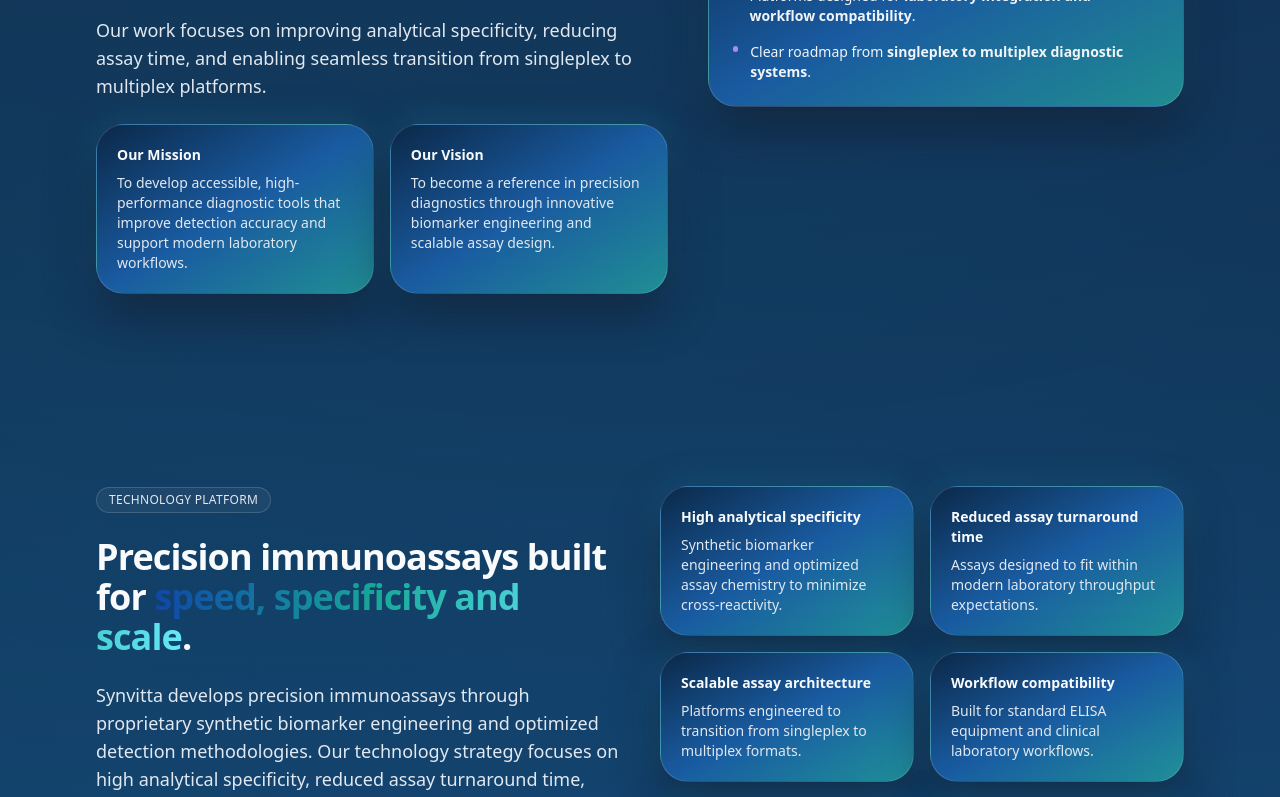
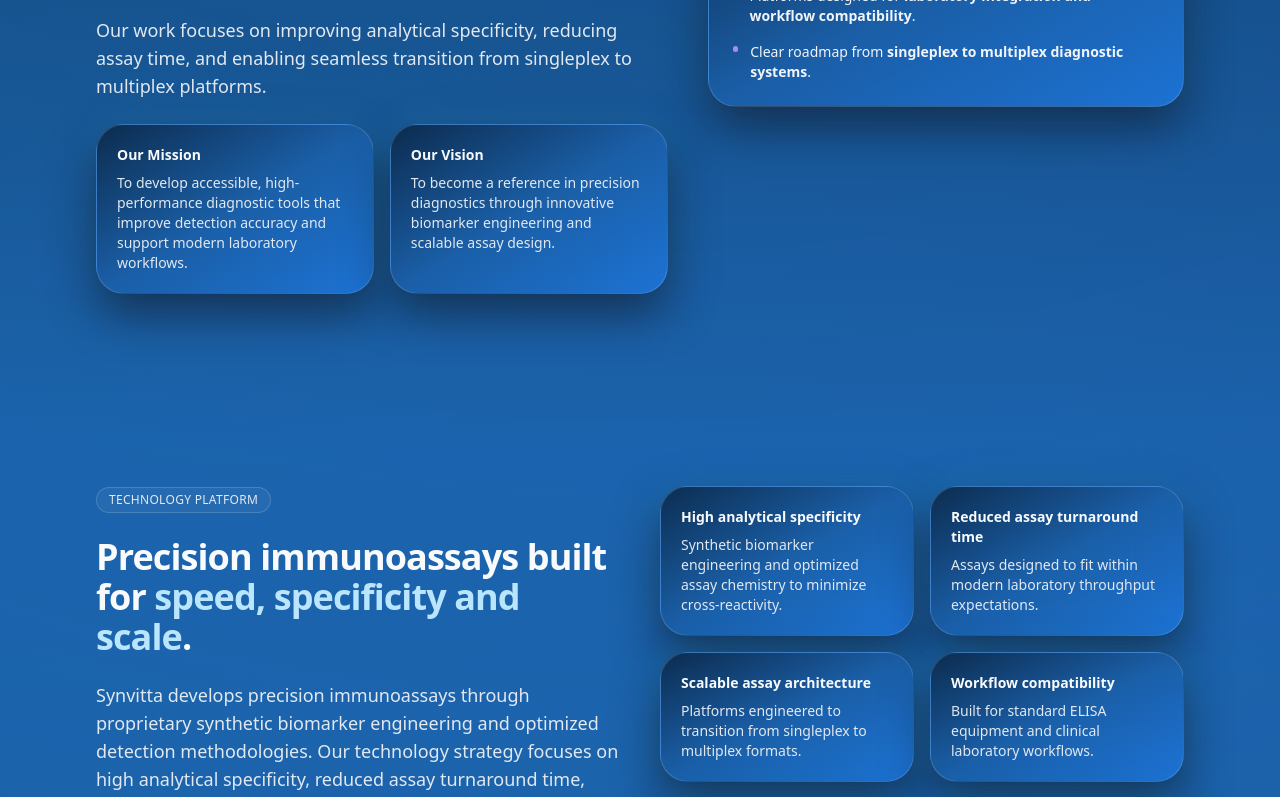
Before and after one commit to CarlosIvanski/synvitta_site, a Next.js app: page / in a window 1280 px wide. Shown: the part 1460-2257 px from the top of the page. Built offline with nearby package versions, Linux system fonts and the light colour scheme.

Commit message:
Unify keyword highlight color and lighten contact inputs/background gradient
Made-with: Cursor

```diff
--- a/app/globals.css
+++ b/app/globals.css
@@ -31,8 +31,8 @@ a {
 }
 
 .glass-surface {
-  /* Cards: azul mais claro com glow suave, em sintonia com o Contact */
-  @apply border border-white/15 backdrop-blur-xl shadow-glass-soft rounded-3xl bg-gradient-to-br from-[#0b2746]/90 via-[#1b5fa8]/90 to-[#2dd4bf]/55;
+  /* Cards: azul claro uniforme (sem verde), com glow suave para manter o look premium */
+  @apply border border-white/15 backdrop-blur-xl shadow-glass-soft rounded-3xl bg-gradient-to-br from-[#0b2746]/90 via-[#1b5fa8]/90 to-[#1d75d9]/90;
 }
 
 .section-max-width {
--- a/components/ContactSection.tsx
+++ b/components/ContactSection.tsx
@@ -79,7 +79,7 @@ export function ContactSection() {
                     id="name"
                     name="name"
                     required
-                    className="h-9 w-full rounded-lg border border-white/15 bg-slate-900/70 px-3 text-sm text-slate-50 outline-none ring-0 transition placeholder:text-slate-500 focus:border-synGreen/60 focus:ring-2 focus:ring-synGreen/40"
+                    className="h-9 w-full rounded-lg border border-white/15 bg-slate-900/40 px-3 text-sm text-slate-50 outline-none ring-0 transition placeholder:text-slate-400 focus:border-synGreen/60 focus:ring-2 focus:ring-synGreen/40"
                     placeholder="Your name"
                   />
                 </div>
@@ -90,7 +90,7 @@ export function ContactSection() {
                   <input
                     id="company"
                     name="company"
-                    className="h-9 w-full rounded-lg border border-white/15 bg-slate-900/70 px-3 text-sm text-slate-50 outline-none ring-0 transition placeholder:text-slate-500 focus:border-synGreen/60 focus:ring-2 focus:ring-synGreen/40"
+                    className="h-9 w-full rounded-lg border border-white/15 bg-slate-900/40 px-3 text-sm text-slate-50 outline-none ring-0 transition placeholder:text-slate-400 focus:border-synGreen/60 focus:ring-2 focus:ring-synGreen/40"
                     placeholder="Organization or laboratory"
                   />
                 </div>
@@ -104,7 +104,7 @@ export function ContactSection() {
                   name="email"
                   type="email"
                   required
-                  className="h-9 w-full rounded-lg border border-white/15 bg-slate-900/70 px-3 text-sm text-slate-50 outline-none ring-0 transition placeholder:text-slate-500 focus:border-synGreen/60 focus:ring-2 focus:ring-synGreen/40"
+                  className="h-9 w-full rounded-lg border border-white/15 bg-slate-900/40 px-3 text-sm text-slate-50 outline-none ring-0 transition placeholder:text-slate-400 focus:border-synGreen/60 focus:ring-2 focus:ring-synGreen/40"
                   placeholder="you@organization.com"
                 />
               </div>
@@ -119,7 +119,7 @@ export function ContactSection() {
                   id="area"
                   name="area"
                   required
-                  className="h-9 w-full rounded-lg border border-white/15 bg-slate-900/70 px-3 text-sm text-slate-50 outline-none ring-0 transition focus:border-synGreen/60 focus:ring-2 focus:ring-synGreen/40"
+                  className="h-9 w-full rounded-lg border border-white/15 bg-slate-900/40 px-3 text-sm text-slate-50 outline-none ring-0 transition focus:border-synGreen/60 focus:ring-2 focus:ring-synGreen/40"
                   defaultValue=""
                 >
                   <option value="" disabled>
@@ -143,7 +143,7 @@ export function ContactSection() {
                   id="message"
                   name="message"
                   rows={4}
-                  className="w-full rounded-lg border border-white/15 bg-slate-900/70 px-3 py-2 text-sm text-slate-50 outline-none ring-0 transition placeholder:text-slate-500 focus:border-synGreen/60 focus:ring-2 focus:ring-synGreen/40"
+                  className="w-full rounded-lg border border-white/15 bg-slate-900/40 px-3 py-2 text-sm text-slate-50 outline-none ring-0 transition placeholder:text-slate-400 focus:border-synGreen/60 focus:ring-2 focus:ring-synGreen/40"
                   placeholder="Short description of your inquiry"
                 />
               </div>
--- a/components/MetricsSection.tsx
+++ b/components/MetricsSection.tsx
@@ -68,7 +68,7 @@ export function MetricsSection() {
                 className="text-3xl font-semibold tracking-tight text-slate-50 sm:text-4xl"
               >
                 Numbers that reflect{" "}
-                <span className="gradient-text">laboratory performance</span>.
+                <span className="text-sky-200">laboratory performance</span>.
               </h2>
               <p className="mt-3 max-w-xl text-sm text-slate-200">
                 Representative performance metrics of Synvitta&apos;s assay
--- a/components/ProductsSection.tsx
+++ b/components/ProductsSection.tsx
@@ -24,7 +24,7 @@ export function ProductsSection() {
             <div className="pill">SynTREP™ · Rapid Syphilis ELISA</div>
             <h2 className="text-3xl font-semibold tracking-tight text-slate-50 sm:text-4xl">
               SynTREP™ – Rapid syphilis ELISA with{" "}
-              <span className="gradient-text">optimized workflow</span>.
+              <span className="text-sky-200">optimized workflow</span>.
             </h2>
             <p className="text-base text-slate-200 sm:text-lg">
               SynTREP™ is a high-performance ELISA assay developed for the
@@ -142,7 +142,7 @@ export function ProductsSection() {
                 <div className="pill mb-3">Pipeline Development</div>
                 <h3 className="text-2xl font-semibold tracking-tight text-slate-50">
                   Emerging diagnostic portfolio with{" "}
-                  <span className="gradient-text">scalable assay platforms</span>.
+                  <span className="text-sky-200">scalable assay platforms</span>.
                 </h3>
                 <p className="mt-3 max-w-2xl text-sm text-slate-200">
                   Synvitta is expanding its diagnostic portfolio through the
--- a/components/TechnologySection.tsx
+++ b/components/TechnologySection.tsx
@@ -42,7 +42,7 @@ export function TechnologySection() {
             <div className="pill">Technology Platform</div>
             <h2 className="text-3xl font-semibold tracking-tight text-slate-50 sm:text-4xl">
               Precision immunoassays built for{" "}
-              <span className="gradient-text">speed, specificity and scale</span>.
+              <span className="text-sky-200">speed, specificity and scale</span>.
             </h2>
             <p className="text-base text-slate-200 sm:text-lg">
               Synvitta develops precision immunoassays through proprietary
--- a/tailwind.config.mjs
+++ b/tailwind.config.mjs
@@ -19,8 +19,8 @@ export default {
           [
             "radial-gradient(circle at top left, rgba(24,169,153,0.18), transparent 55%)",
             "radial-gradient(circle at bottom right, rgba(37,99,235,0.35), transparent 55%)",
-            // começa escuro apenas no topo (hero) e já entra em um azul mais claro nas seções seguintes, parecido com o Contact
-            "linear-gradient(to bottom, #020617 0%, #071426 12%, #0f2740 28%, #155b95 60%, #1b6fb0 100%)"
+            // escuro concentrado só no hero; a partir do About já entra no azul mais claro
+            "linear-gradient(to bottom, #020617 0%, #071426 6%, #0b2746 14%, #1b5fa8 35%, #1b6fb0 100%)"
           ].join(", ")
       },
       boxShadow: {
```
